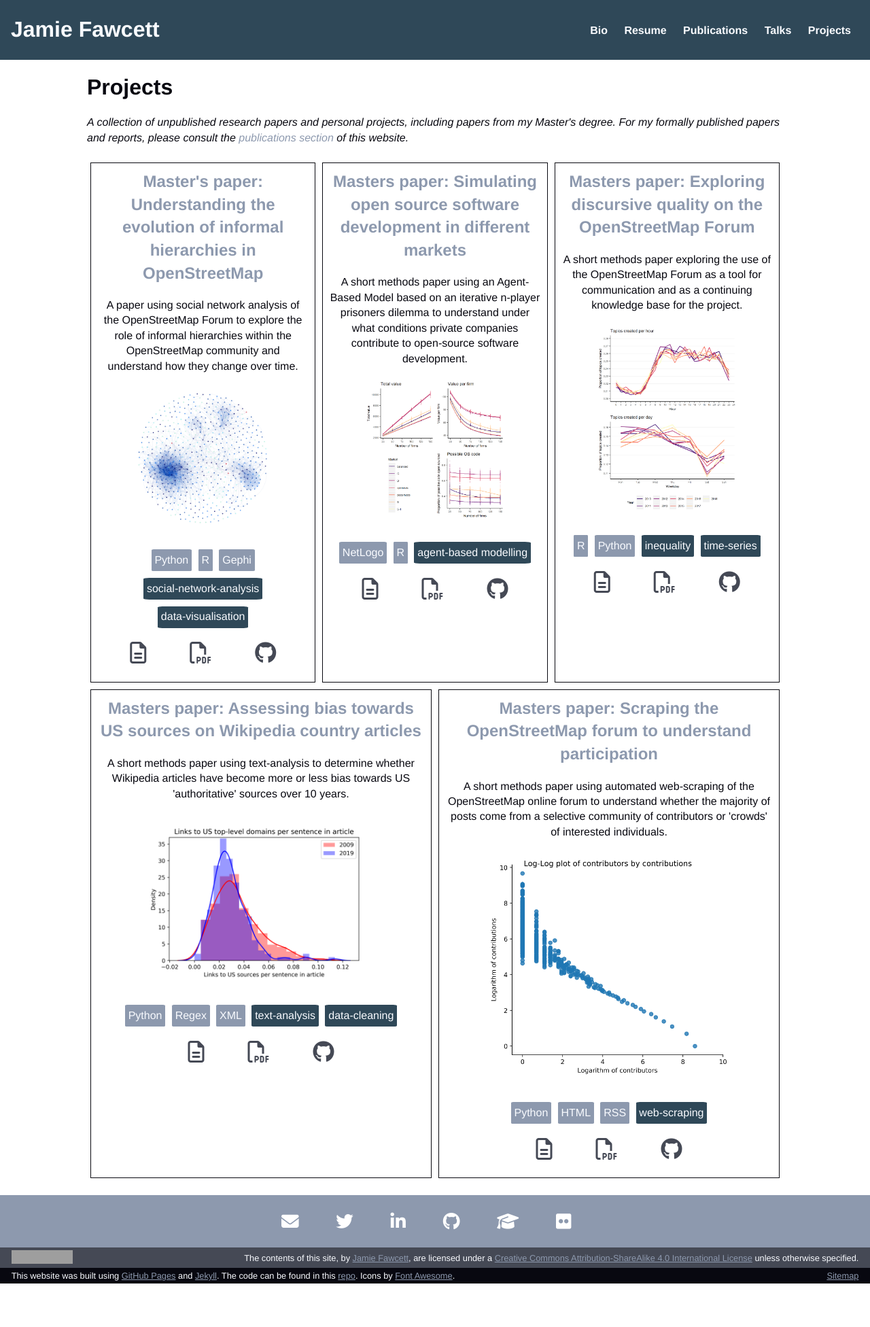
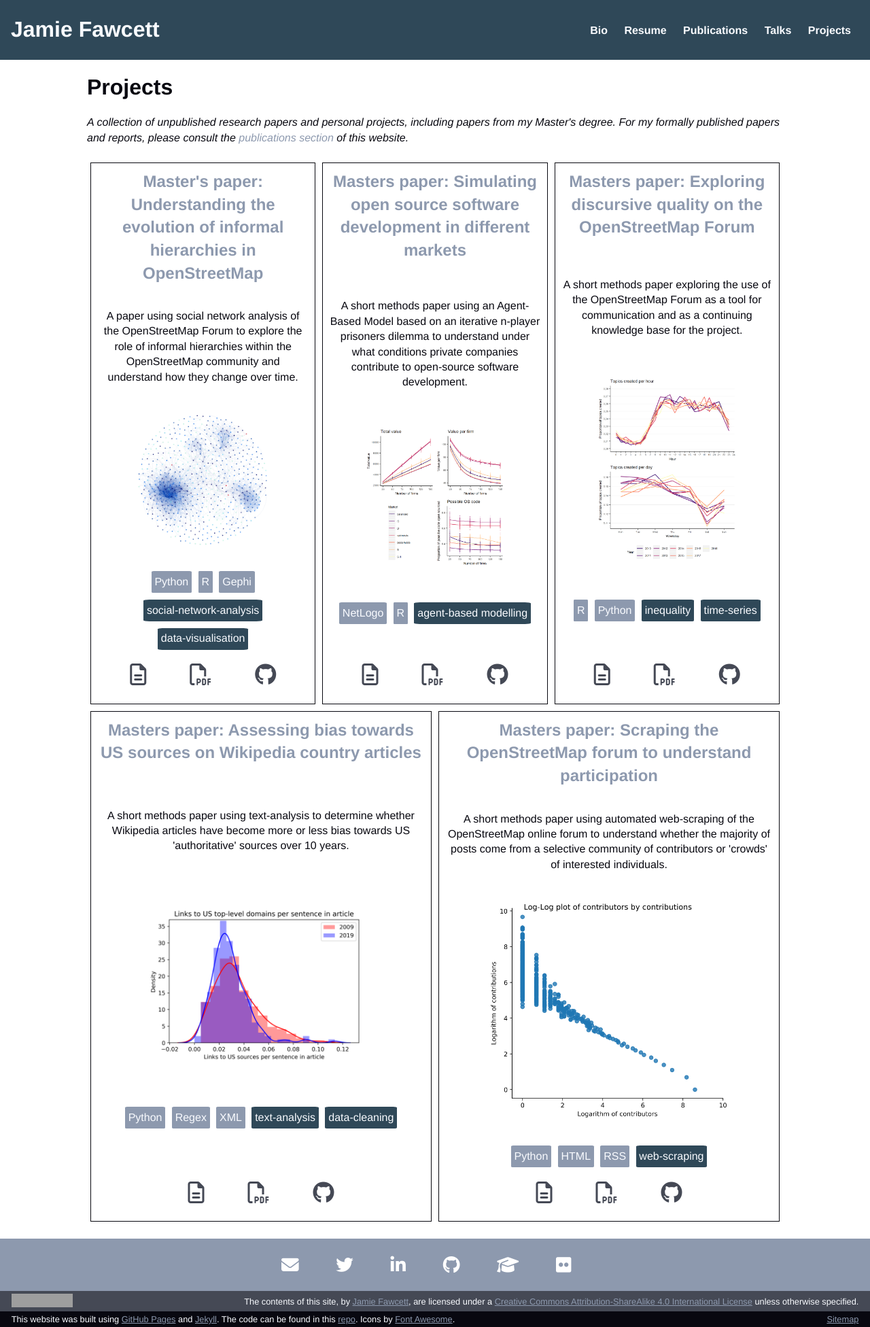
Before and after one commit to JmeF/JmeF.github.io, a Jekyll site: the page built from projects/index.html, in a window 1280 px wide. Shown: the whole page at 68% size. Built offline with Jekyll 4.4.1, drawn with Linux system fonts in a browser that asks for light colours; nearby versions of some CDN libraries; before the commit the page ends 1888 px from its top, so only the background shows below that; grey boxes are pictures that could not be loaded.

Commit message:
fix project internal style - flexbox

```diff
--- a/_sass/general_layout.scss
+++ b/_sass/general_layout.scss
@@ -246,6 +246,9 @@ img.profile{
     flex: 1 1 30%;
     max-width: 50%;
     min-width: 200px;
+    display: flex;
+    flex-flow: column nowrap;
+    justify-content: space-between;
   }
   .talk{
     flex: 0 1 30%;
```
